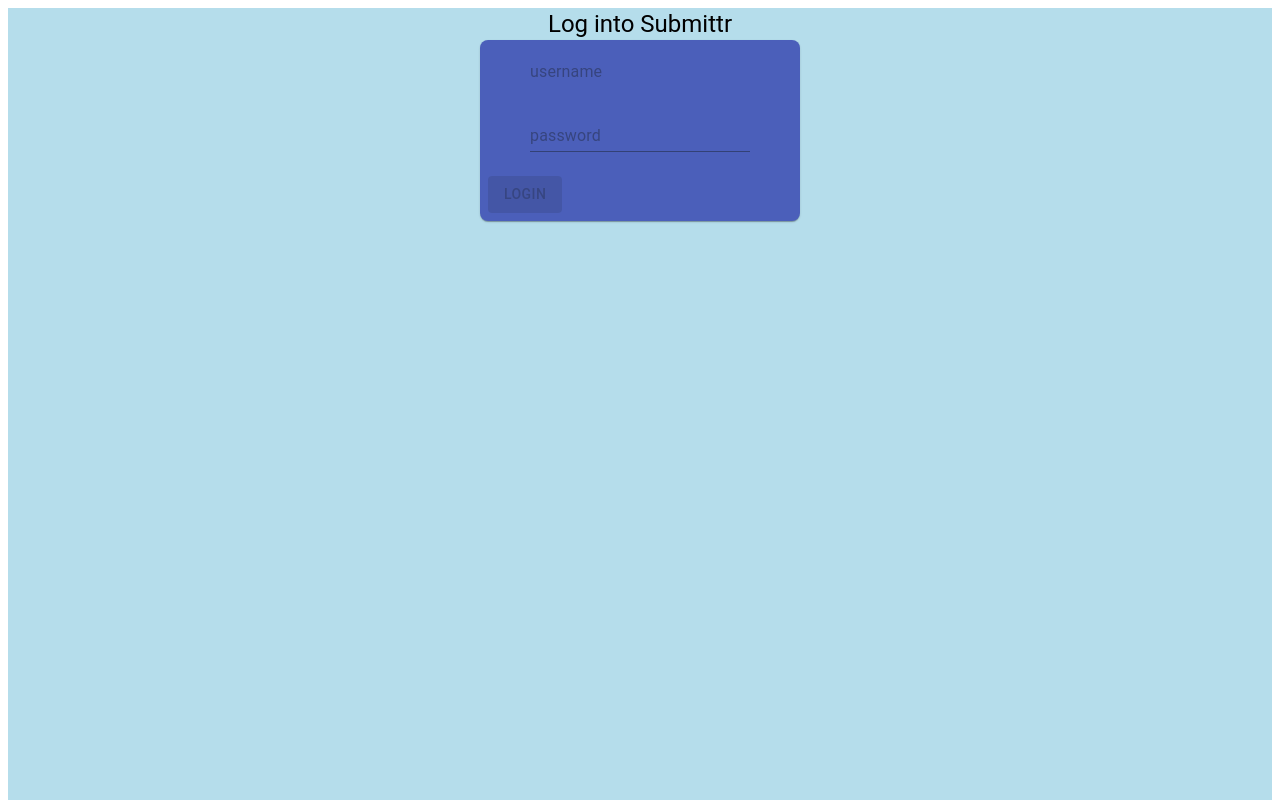
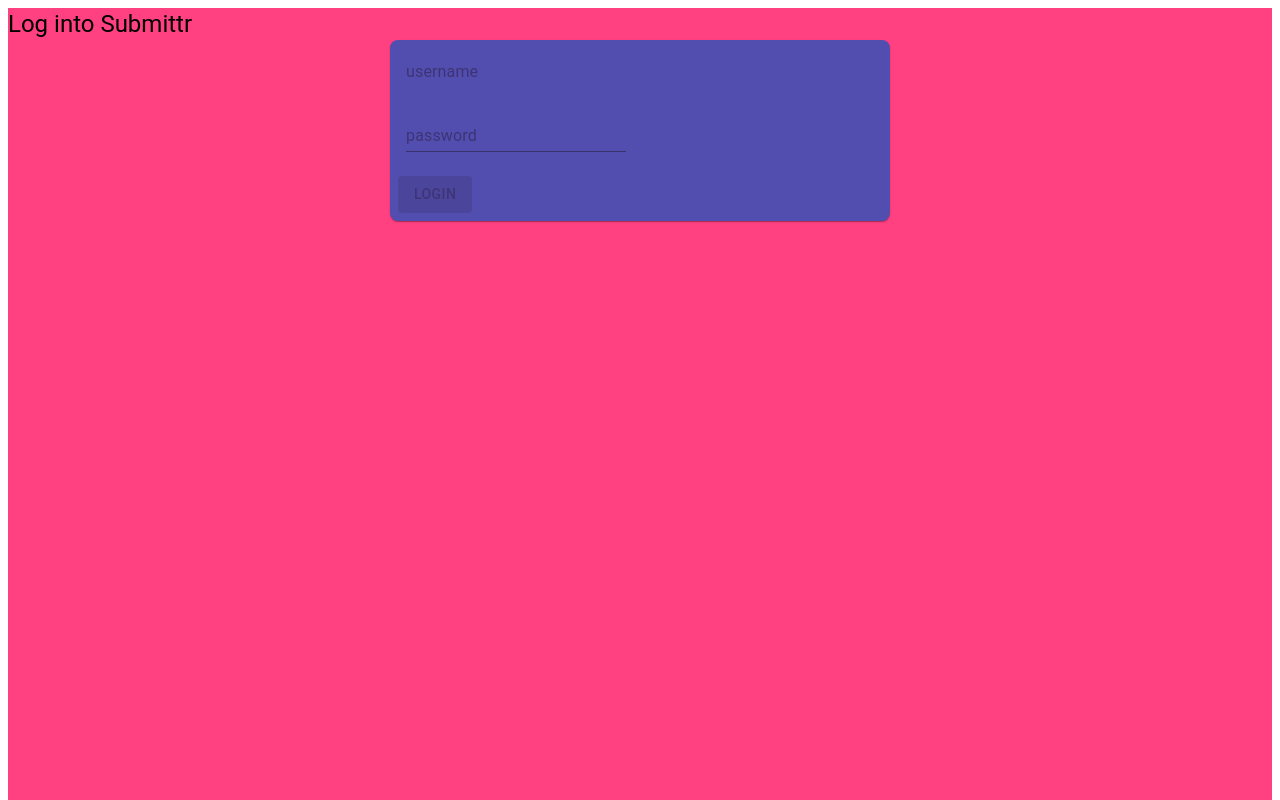
Before and after one commit to nkitan/submittr_client, a React (Create React App) app: page / in a window 1280 px wide. Shown: the top 800 px of the page. Built offline with nearby package versions, Linux system fonts and the light colour scheme; the HTML template or start-up script is replaced by a standard one.

Commit message:
first conversation

```diff
--- a/src/Config.js
+++ b/src/Config.js
@@ -1,3 +1,3 @@
-const authenticatr_host = "http://localhost:6969"
+const authenticatr_host = "http://localhost:6969/auth"
 
 export { authenticatr_host }
--- a/src/Login.js
+++ b/src/Login.js
@@ -6,9 +6,12 @@
 import CardActions from '@material-ui/core/CardActions'
 import Card from '@material-ui/core/Card'
 import { authenticatr_host } from './Config';
+import { requestUplink } from './Uplink';
 
 import { useState } from 'react';
 import './css/Login.css'
+import { Route } from 'react-router-dom/cjs/react-router-dom.min';
+import Home from './Home';
 
 
 const useStyles = makeStyles((theme) => ({
@@ -18,8 +21,36 @@
     opacity: 0.9,
     alignItems: 'center',
     borderRadius: theme.spacing(1),
+    maxWidth: 500,
+    maxHeight:300,
+    position: 'relative',
+    margin: 'auto',
+  },
+
+  Login: {
+    paddingBottom: '100%',
+    alignContent: 'center',
+    alignText: 'center',
+    backgroundColor: theme.palette.secondary.light,
+    backgroundSize: 'inherit',
+    size: 'inherit',
   }
 }));
+
+function handleSubmit(event) {
+  requestUplink(authenticatr_host + '/verify', {
+    "token": "eyJhbGciOiJIUzI1NiIsInR5cCI6IkpXVCJ9.eyJpZCI6IjY5OGZhODM5LTZkZTQtNDEwNS04NDZhLTU3MDNhMTM0MjYyMyIsImlhdCI6MTYzMzEwOTUwMSwiZXhwIjoxNjMzMTExMzAxfQ.rixXolWLFGAWD3LoKhTaxmdaqYwYdDC_fc0m3Up57L4"
+  }).then(response => {
+    response = JSON.parse(JSON.stringify(response))
+
+    if(response.valid === true){
+      console.log(response.valid);
+      <Route path={Home} />
+    }
+  })
+
+  event.preventDefault();
+}
 
 export default function Login() {
     const [username, setUsername] = useState("");
@@ -30,21 +61,14 @@
       return username.length > 0 && password.length > 0;
     }
 
-    function handleSubmit(event) {
-        alert('Username: ' + username + '\nPassword: ' + password)
-        fetch(authenticatr_host).then(res => res.text()).then(res => console.log(res))
-        event.preventDefault();
-    }
-
-
       return (
-          <div class="Login">
+          <div className={classes.Login}>
             <Typography variant="h5">Log into Submittr</Typography>
               <form onSubmit={handleSubmit}>
                 <Card className={classes.inputWrapper}>
                   <CardContent>
                     <Input size="lg"
-                      controlId="username"
+                      controlid="username"
                       autoFocus
                       type="username"
                       placeholder="username"
@@ -54,7 +78,7 @@
                   </CardContent>
                   <CardContent>
                     <Input size="lg"
-                        controlId="password"
+                        controlid="password"
                         type="password"
                         placeholder="password"
                         value={password}
--- /dev/null
+++ b/src/Uplink.js
@@ -0,0 +1,25 @@
+async function requestUplink(url, body) {
+    const requestOptions = {
+        method: 'POST',
+        headers: { 'Content-Type': 'application/json' },
+        body: JSON.stringify(body)
+    };
+
+    try {
+        const response = await fetch(url, requestOptions);
+        const isJson = response.headers.get('content-type')?.includes('application/json');
+        const data = isJson && await response.json();
+
+        if (!response.ok) {
+            var error = (data && data.message) || response.status;
+            return Promise.reject(error);
+        }
+
+        return Promise.resolve(data);
+    } catch(error) {
+            console.error('There was an error!', error);
+            return Promise.reject(error);
+    };
+}
+
+export {requestUplink}
```
Also changed, not shown: 1 other file (tests, documents, lock files or other folders).
